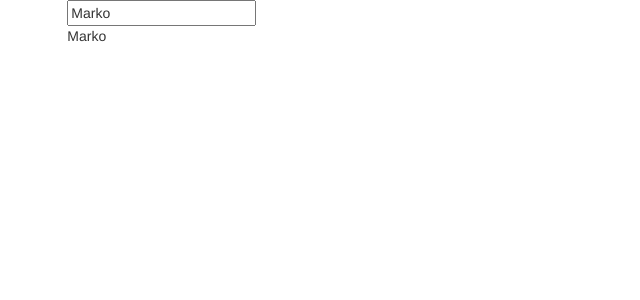
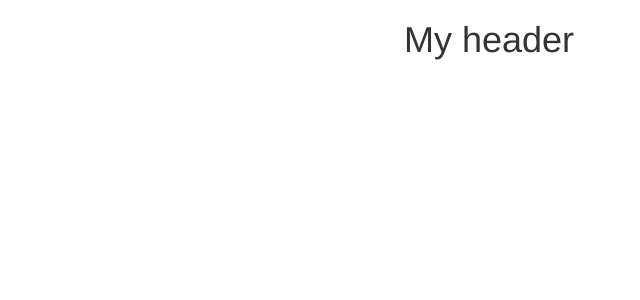
Before and after one commit to markopo/angular-app, an Angular app: page / in a window 1280 px wide. Shown: the top 300 px of the page, without its empty margins (151-791 px from the left). Built offline with nearby package versions, Linux system fonts and the light colour scheme.

Commit message:
Add Header Component

```diff
--- a/src/app/app.component.html
+++ b/src/app/app.component.html
@@ -1,6 +1,13 @@
-<div class="row">
-    <div class="col-md-6 col-md-offset-2">
-        <input text="text" [(ngModel)]="name" />
-        <p>{{ name }}</p>
+<div class="container">
+    <div class="row">
+        <div class="col-md-12 col-xs-12">
+            <app-header></app-header>
+        </div>
+    </div>
+    <div class="row">
+        <div class="col-md-12 col-xs-12">
+
+
+        </div>
     </div>
 </div>
--- a/src/app/app.component.ts
+++ b/src/app/app.component.ts
@@ -6,5 +6,7 @@
   styleUrls: ['./app.component.css']
 })
 export class AppComponent {
-  name = "Marko";
+
+
+
 }
--- /dev/null
+++ b/src/app/header/header.component.html
@@ -0,0 +1,3 @@
+<header>
+    <h1 class="text-center" >My header</h1>
+</header>
```
Also changed, not shown: src/app/app.module.ts (+3 -4 lines), src/app/header/header.component.ts (added, +12 -0 lines).
